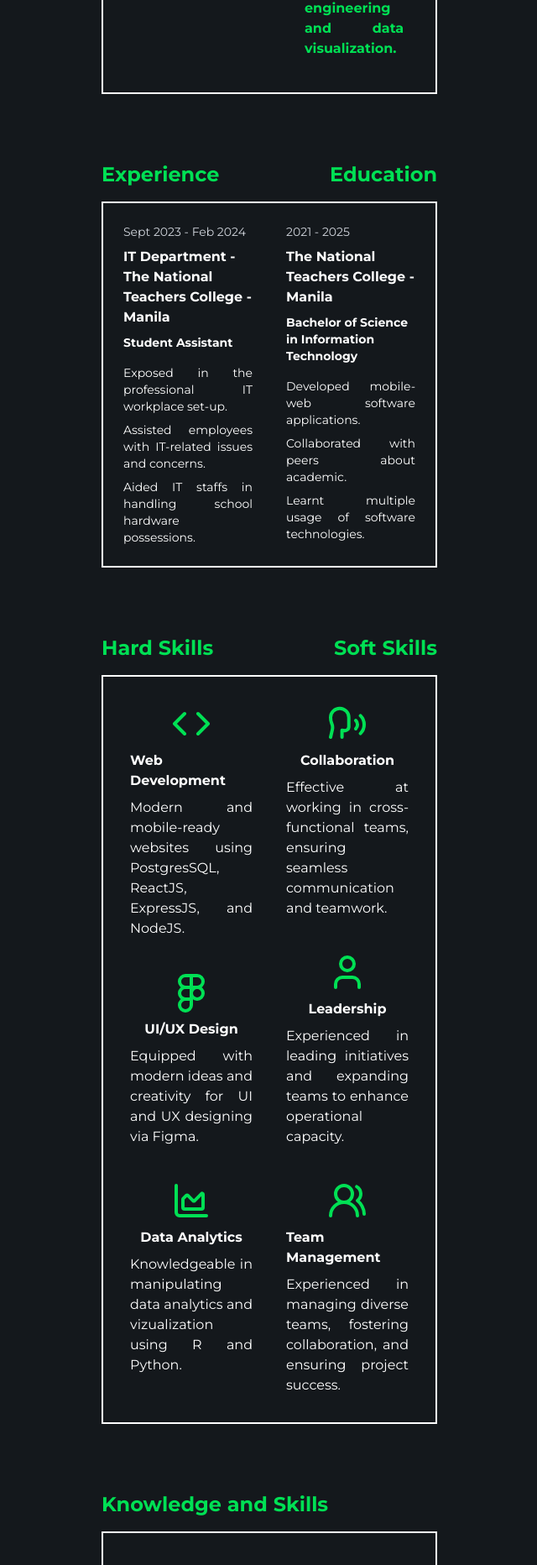
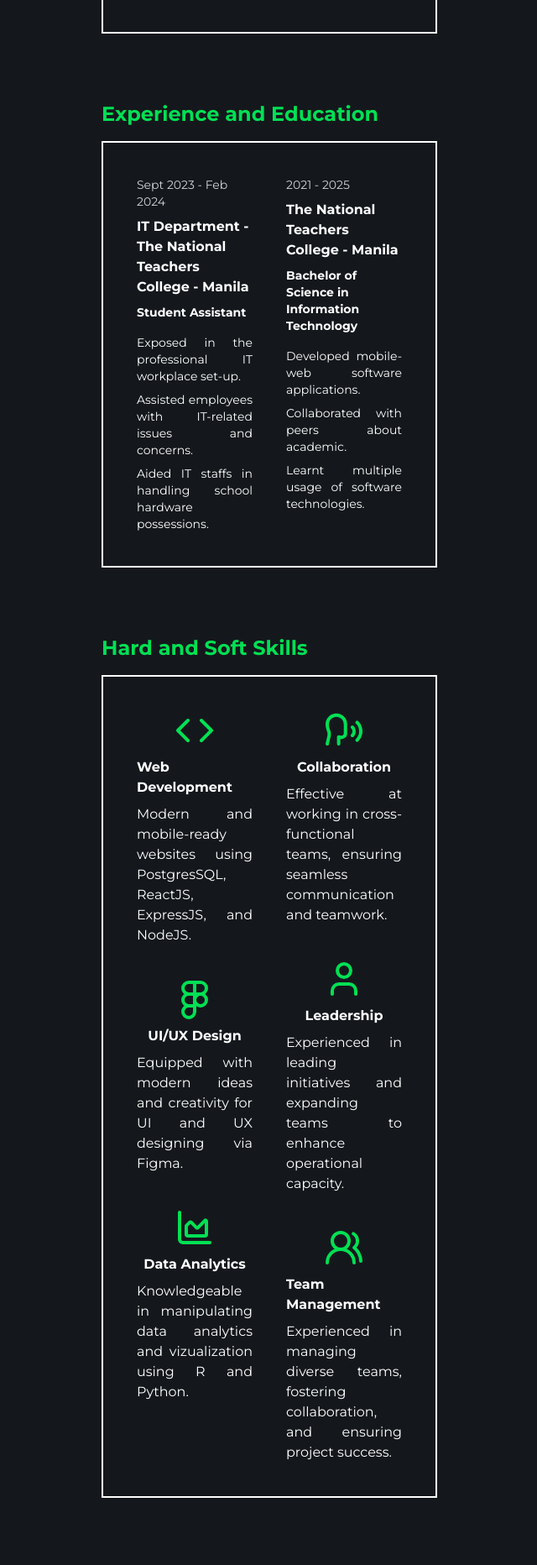
Before and after one commit to brialln/react_portfolio, a React (Vite) app: page /resume in a window 1280 px wide. Shown: the part 1920-3784 px from the top of the page at 84% size, without its empty margins (319-959 px from the left). Built offline with nearby package versions, Linux system fonts and the light colour scheme; a web font is replaced by a local one.

Commit message:
Update: Modified UI

```diff
--- a/index.html
+++ b/index.html
@@ -1,8 +1,8 @@
 <!doctype html>
-<html lang="en">
+<html lang="en" data-them="dark">
   <head>
     <meta charset="UTF-8" />
-    <link rel="icon" type="image/svg+xml" href="/2x2.jpg" className="rounded-full" />
+    <link rel="icon" type="image/svg+xml" href="/2x2.jpg"/>
     <meta name="viewport" content="width=device-width, initial-scale=1.0" />
     <title>Brian Mayor</title>
   </head>
--- a/src/index.css
+++ b/src/index.css
@@ -7,7 +7,7 @@
 
 body {
     font-family: var(--font-Montserrat);
-    background-color: var(--color-background);
+    background-color: var(--color-background) !important;
     color: white; /* Optional: Ensure text is visible */
     min-height: 100vh; /* Ensure the body covers the full height */
     margin: 0; /* Remove default margin */
--- a/src/pages/Development.jsx
+++ b/src/pages/Development.jsx
@@ -81,7 +81,7 @@
                         <Github size={42} className="text-white hover:text-primary ease-in-out duration-300 pointer-events-auto cursor-pointer bg-soft-color p-2 border-2 rounded-full" />
                     </a>
 
-                <div className="flex flex-row gap-5">
+                <div className="flex flex-col sm:flex-row gap-5 justify-center items-center">
                     <a href="https://barangaycare-residents-frontend.vercel.app" target="_blank" rel="noopener noreferrer">
                         <button className="btn btn-soft rounded-none btn-primary">View Residents' UI</button>
                     </a>
--- a/src/pages/Resume.jsx
+++ b/src/pages/Resume.jsx
@@ -11,13 +11,13 @@
             </div>
 
             {/* Introduction */}
-            <div className="bg-background border-2 md:flex md:flex-row flex flex-col md:gap-10 sm:gap-2 justify-around p-10">
-                <div className="avatar flex flex-col items-center gap-10">
+            <div className="bg-background border-2 md:flex md:flex-row flex flex-col md:gap-8 justify-around p-10">
+                <div className="avatar flex flex-col items-center gap-8">
                     <div className="ring-primary ring-offset-base-100 w-40 rounded-full ring ring-offset-2">
                         <img src="./2x2.jpg" />
                     </div>
 
-                    <div className="pt-5">
+                    <div>
                         <a href="/public/Brian_Mayor_CV-2025.pdf" download className="btn btn-soft rounded-none btn-primary">
                             Download CV
                         </a>
@@ -35,19 +35,11 @@
 
             {/* Experience and Education Titles */}
             <div className="flex flex-col gap-4 mt-20">
-                <div className="flex flex-row justify-between">
-                    <div className="flex flex-col gap-4">
-                            <p className="font-bold text-primary text-2xl">Experience</p>
-                    </div>
-
-                    <div className="flex flex-col gap-4">
-                            <p className="font-bold text-primary text-2xl">Education</p>
-                    </div>
-                </div>
+                <p className="font-bold text-primary text-2xl">Experience and Education</p>
             </div>
 
             {/* Experience and Education Contents */}
-            <div className="bg-background border-2 mt-4 grid sm:grid-cols-1 md:grid-cols-2 gap-10 p-6 w-full max-w-screen-lg mx-auto">
+            <div className="bg-background border-2 mt-4 grid sm:grid-cols-1 md:grid-cols-2 gap-10 p-10 w-full max-w-screen-lg mx-auto">
 
                 <div className="flex flex-col gap-4">
                     <div className="flex flex-col gap-2">
@@ -80,19 +72,12 @@
 
             {/* Skills Title */}
             <div className="flex flex-col gap-4 mt-20">
-                <div className="flex flex-row justify-between">
-                    <div className="flex flex-col gap-4">
-                            <p className="font-bold text-primary text-2xl">Hard Skills</p>
-                    </div>
-
-                    <div className="flex flex-col gap-4">
-                            <p className="font-bold text-primary text-2xl">Soft Skills</p>
-                    </div>
-                </div>
+                <p className="font-bold text-primary text-2xl">Hard and Soft Skills</p>
             </div>
 
+
             {/* Skills Content */}
-            <div className="bg-background border-2 mt-4 grid sm:grid-cols-1 md:grid-cols-2 gap-10 justify-around p-8 w-full max-w-screen-lg mx-auto">
+            <div className="bg-background border-2 mt-4 grid sm:grid-cols-1 md:grid-cols-2 gap-10 justify-around p-10 w-full max-w-screen-lg mx-auto">
                 <div className="flex flex-col gap-10">
 
                     <div className="flex flex-col gap-2 justify-center items-center text-justify">
@@ -139,11 +124,7 @@
 
             {/* Coding Skills */}
             <div className="flex flex-col gap-4 mt-20">
-                <div className="flex flex-row justify-between">
-                    <div className="flex flex-col gap-4">
-                        <p className="font-bold text-primary text-2xl">Knowledge and Skills</p>
-                    </div>
-                </div>
+                <p className="font-bold text-primary text-2xl">Knowledge and Coding</p>
             </div>
 
             {/* Coding Content */}
```
